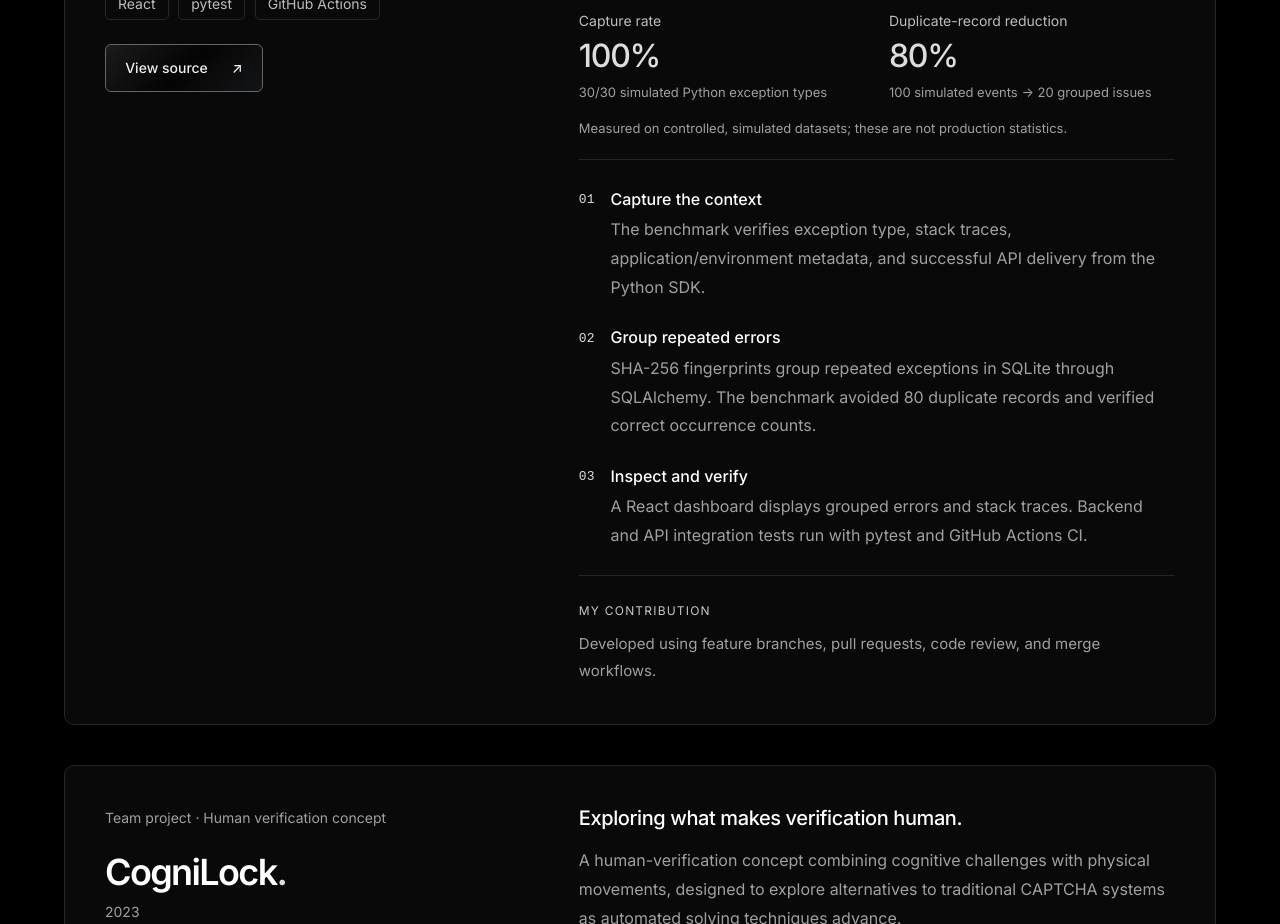
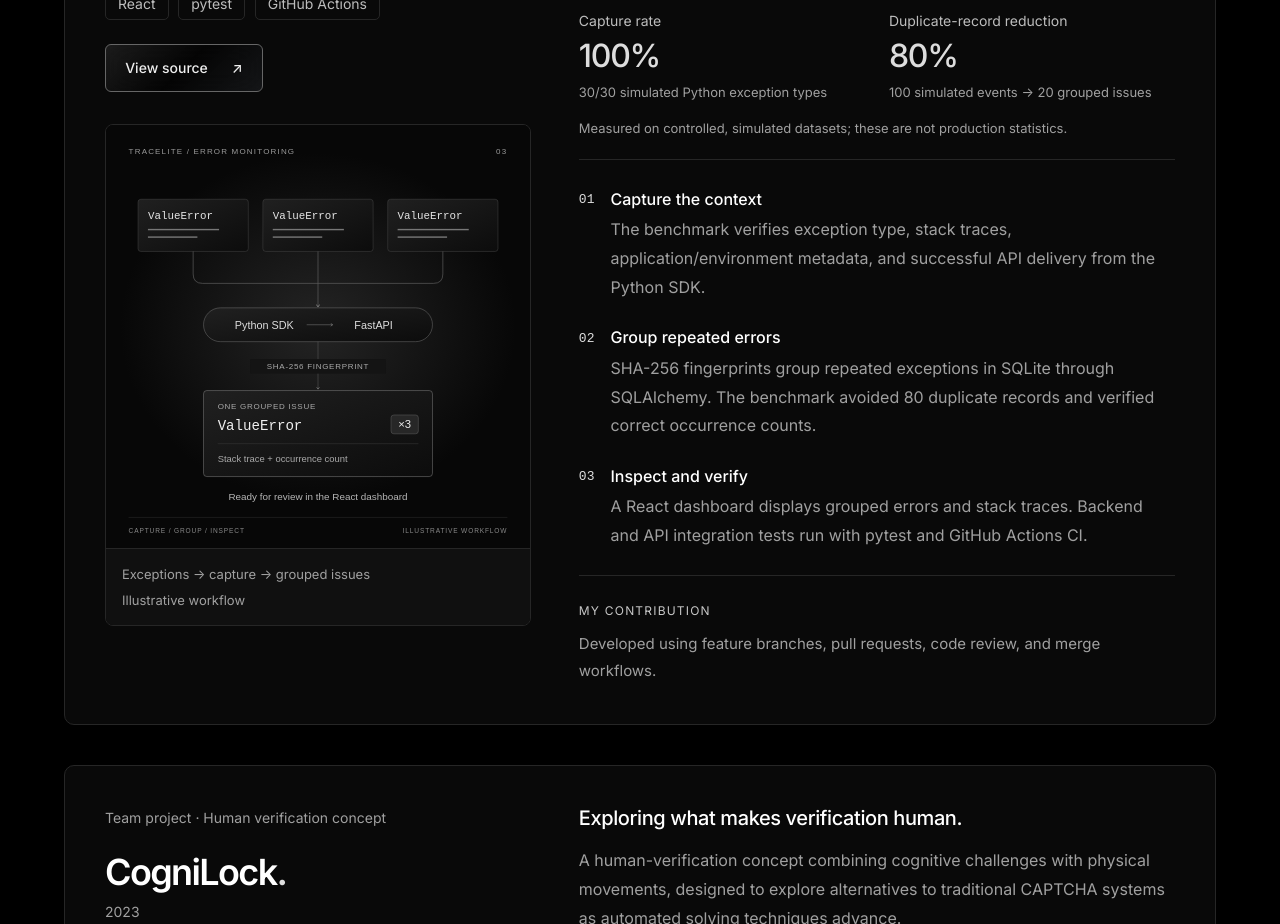
Before and after one commit to alikhanmussin/alikhanmussin.github.io, a React (Vite) app: page / in a window 1280 px wide. Shown: the part 3680-4604 px from the top of the page. Built offline with nearby package versions, Linux system fonts and the light colour scheme.

Commit message:
Add monochrome TraceLite exception grouping visual

```diff
--- a/src/App.css
+++ b/src/App.css
@@ -72,6 +72,10 @@ figcaption { padding: 1rem 1.5rem; color: #a1aec1; border-top: 1px solid var(--l
 .project-year { color: var(--muted); font-size: .875rem; }
 .secondary-identity .project-stack { margin-bottom: 0; }
 .secondary-source { margin-top: 1.5rem; }
+.secondary-preview { margin-top: 2rem; overflow: hidden; border: 1px solid var(--line); border-radius: 8px; background: #070707; }
+.secondary-preview a, .secondary-preview img { display: block; width: 100%; height: auto; }
+.secondary-preview figcaption { padding: .9rem 1rem; color: var(--muted); }
+.secondary-preview figcaption span { display: block; margin-top: .35rem; }
 .project-benchmarks { margin-top: 1.8rem; padding: 1.25rem 0; border-top: 1px solid var(--line); border-bottom: 1px solid var(--line); }
 .project-benchmarks .benchmark-caption { color: var(--accent); font-size: .6875rem; letter-spacing: .1em; }
 .benchmark-metrics { display: flex; flex-wrap: wrap; gap: 1.5rem; margin: 1rem 0; }
--- a/src/components/MoreProjects.jsx
+++ b/src/components/MoreProjects.jsx
@@ -14,6 +14,12 @@ export default function MoreProjects() {
             <p className="project-year">{project.year}</p>
             <ul className="project-stack" aria-label={`${project.name} topics`}>{project.topics.map(topic => <li key={topic}>{topic}</li>)}</ul>
             {project.source && <a className="button source-button secondary-source" href={project.source} target="_blank" rel="noreferrer" aria-label={`View ${project.name} source on GitHub`}>View source <span aria-hidden="true">↗</span></a>}
+            {project.preview && <figure className="secondary-preview">
+              <a href={project.preview.src} target="_blank" rel="noreferrer" aria-label={`Open full ${project.name} workflow diagram in a new tab`}>
+                <img src={project.preview.src} alt={project.preview.alt} width={project.preview.width} height={project.preview.height} loading="lazy" />
+              </a>
+              <figcaption>{project.preview.caption}<span>Illustrative workflow</span></figcaption>
+            </figure>}
           </div>
           <div className="secondary-story">
             <h4>{project.headline}</h4>
--- a/src/data/projects.js
+++ b/src/data/projects.js
@@ -24,6 +24,13 @@ export const additionalProjects = [
     contribution: 'Developed using feature branches, pull requests, code review, and merge workflows.',
     topics: ['Python', 'FastAPI', 'SQLAlchemy', 'SQLite', 'React', 'pytest', 'GitHub Actions'],
     source: 'https://github.com/alikhanmussin/tracelite',
+    preview: {
+      src: '/images/tracelite-pipeline.svg',
+      alt: 'Monochrome TraceLite diagram: repeated exceptions pass through the Python SDK and FastAPI, then SHA-256 fingerprinting groups them into an issue with a stack trace and occurrence count.',
+      caption: 'Exceptions → capture → grouped issues',
+      width: 900,
+      height: 900,
+    },
   },
   {
     id: 'cognilock',
```
Also changed, not shown: public/images/tracelite-pipeline.svg (added).
